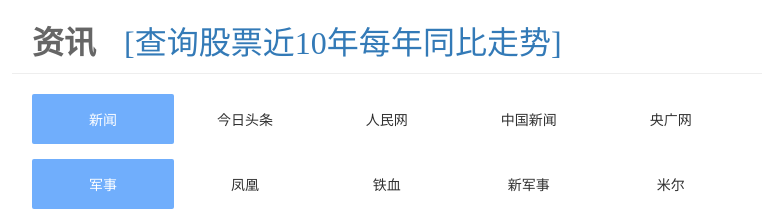
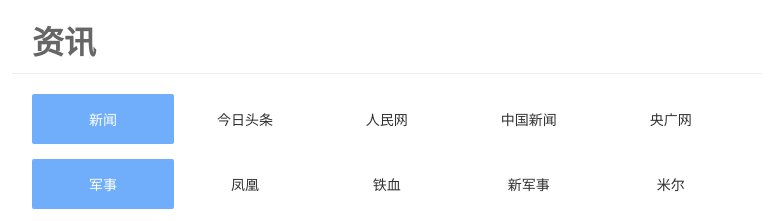
Before and after one commit to checkcool/checkcool.github.io, a website: page index.html in a window 1280 px wide. Shown: the part 567-788 px from the top of the page, without its empty margins (253-1027 px from the left). Drawn offline with Linux system fonts and the light colour scheme.

Commit message:
接口有问题，暂时下了股票页面

```diff
--- a/index.html
+++ b/index.html
@@ -112,7 +112,7 @@
         </section>
 
         <section class="info">
-            <h2 class="title">资讯 <a href="stock.html">[查询股票近10年每年同比走势]</a></h2>
+            <h2 class="title">资讯 <!--<a href="stock.html">[查询股票近10年每年同比走势]</a>--></h2>
             <ul class="site_list">
                 <li class="item clearfix"><a>新闻</a><a href="http://www.toutiao.com/">今日头条</a><a href="http://m.people.cn/">人民网</a><a href="http://www.chinanews.com/">中国新闻</a><a href="http://m.cnr.cn">央广网</a></li>
                 <li class="item clearfix"><a>军事</a><a href="http://imil.ifeng.com/index.shtml">凤凰</a><a href="http://m.tiexue.net/">铁血</a><a href="http://m.xinjunshi.com/">新军事</a><a href="http://m.miercn.com/">米尔</a></li>
```
